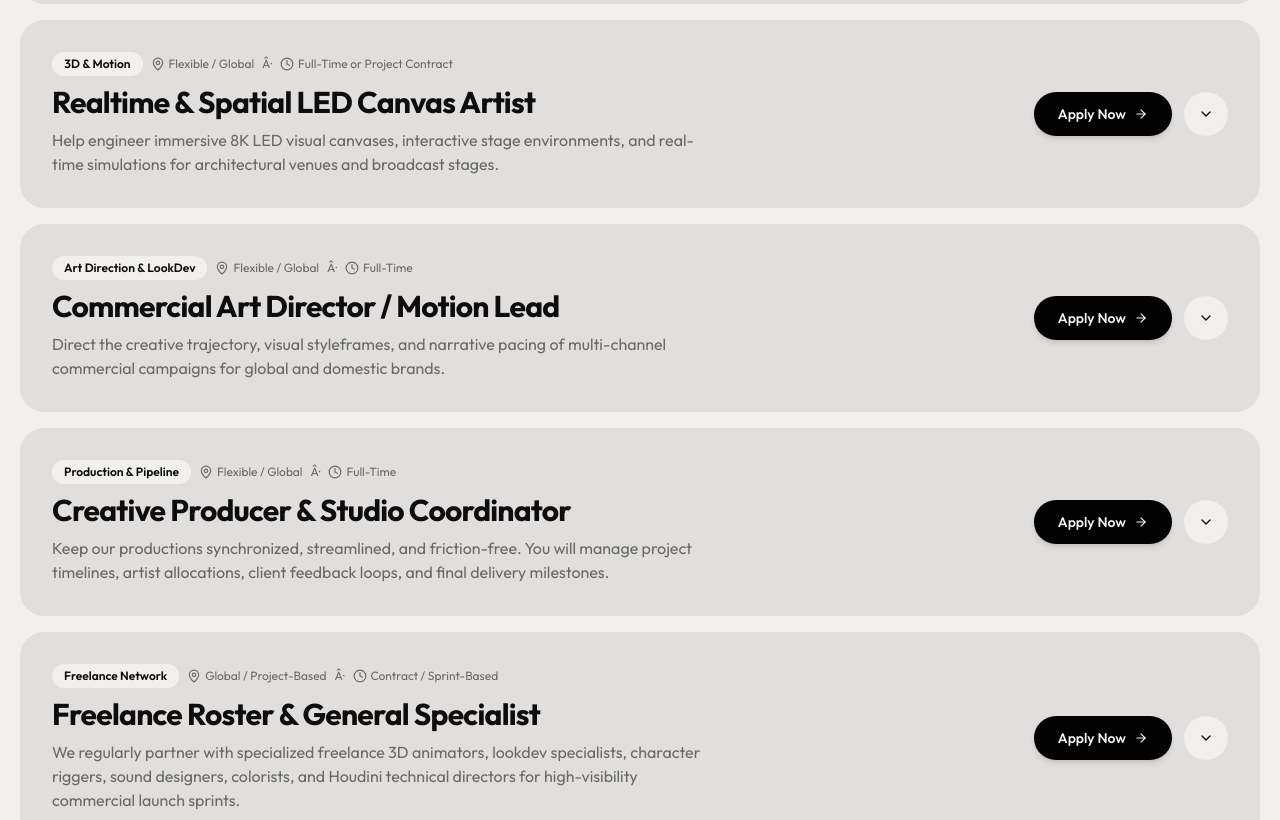
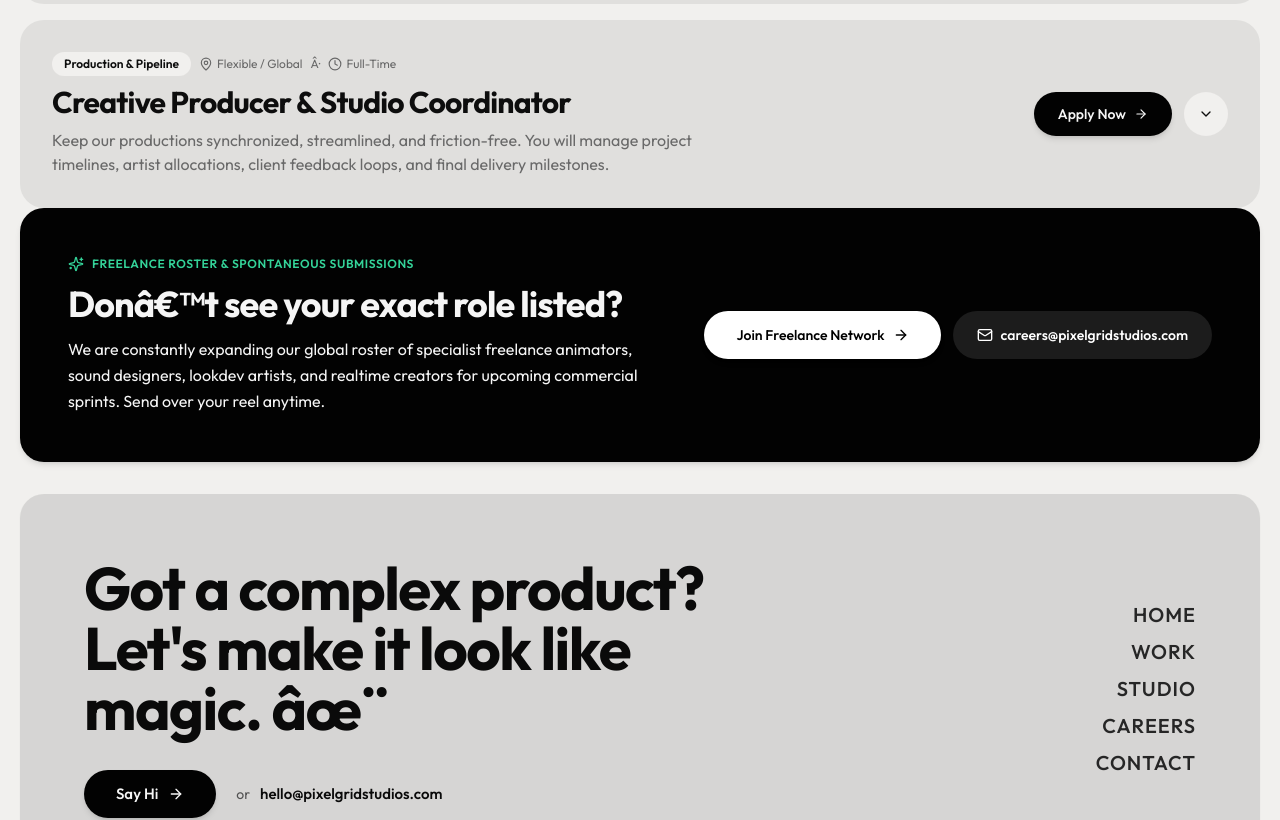
Before and after one commit to pixelgridstudios/PGS-Website-v1, a React (Vite) app: page /careers in a window 1280 px wide. Shown: the part 740-1560 px from the top of the page. Built offline with nearby package versions, Linux system fonts and the light colour scheme.

Commit message:
Remove FX Specialist, Unreal Engine Artist, and Freelance Network job listings

```diff
--- a/src/data/careers.ts
+++ b/src/data/careers.ts
@@ -42,61 +42,7 @@ export const openPositions: JobPosition[] = [
       "Direct creative ownership and full public credit on every campaign.",
     ],
   },
-  {
-    id: "procedural-houdini-fx-artist",
-    title: "Procedural & Houdini FX Specialist",
-    department: "FX & Simulation",
-    location: "Flexible / Global",
-    type: "Contract or Full-Time",
-    experience: "3+ Years in FX/Simulation",
-    overview:
-      "Join our technical visual team to create complex particle systems, organic and abstract dynamics, soft-body physics, and procedural environments for flagship tech campaigns.",
-    responsibilities: [
-      "Architect custom Houdini SOP/VOP networks for procedural asset generation and deformation.",
-      "Execute high-end particle flows, fluid dynamics, dynamic cloth, and micro-destruction simulations.",
-      "Develop procedural animation rigs and generative mathematical motion systems.",
-      "Bridge simulation caches (Alembic / VDB) seamlessly into our lighting and lookdev pipeline.",
-    ],
-    requirements: [
-      "Demonstrated mastery of Houdini dynamics (Vellum, Pyro, FLIP, POPs) and procedural nodal workflows.",
-      "Solid understanding of VEX coding, math for 3D graphics, and vector mathematics.",
-      "Reel showcasing innovative procedural effects, organic simulations, and abstract visual storytelling.",
-      "Ability to optimize high-density simulation data for reliable render farm dispatch.",
-    ],
-    tools: ["Houdini", "VEX", "Solaris / Karma", "Simulation FX", "Alembic / VDB"],
-    whatWeOffer: [
-      "Full license coverage and high-core compute node access.",
-      "Freedom to architect generative toolkits used across commercial projects.",
-      "Flexible asynchronous working hours across timezones.",
-    ],
-  },
-  {
-    id: "realtime-spatial-unreal-artist",
-    title: "Realtime & Spatial LED Canvas Artist",
-    department: "3D & Motion",
-    location: "Flexible / Global",
-    type: "Full-Time or Project Contract",
-    experience: "2+ Years in Unreal Engine",
-    overview:
-      "Help engineer immersive 8K LED visual canvases, interactive stage environments, and real-time simulations for architectural venues and broadcast stages.",
-    responsibilities: [
-      "Author real-time scenes and cinematic environments in Unreal Engine 5 utilizing Nanite and Lumen.",
-      "Design ultra-wide, non-standard resolution spatial canvas visualizers (up to 8K resolution).",
-      "Develop dynamic Niagara particle systems and Blueprint interactive triggers for live events.",
-      "Collaborate with display engineers to ensure color calibration and framerate consistency on media servers.",
-    ],
-    requirements: [
-      "Proficiency in Unreal Engine 5 lighting, scene optimization, Sequencer, and Niagara systems.",
-      "Experience formatting content for large-scale LED walls, architectural projection, or live stage visuals.",
-      "Understanding of real-time render pipelines, performance profiling, and GPU hardware optimization.",
-    ],
-    tools: ["Unreal Engine 5", "Niagara", "Realtime Lighting", "Spatial Canvas", "Color Grading"],
-    whatWeOffer: [
-      "Direct involvement in architectural LED canvas spectacles and experiential staging.",
-      "Opportunity to shape our real-time interactive spatial division.",
-      "Access to cutting-edge real-time render compute nodes.",
-    ],
-  },
+
   {
     id: "commercial-art-director",
     title: "Commercial Art Director / Motion Lead",
@@ -151,30 +97,5 @@ export const openPositions: JobPosition[] = [
       "Comprehensive health and wellness coverage.",
     ],
   },
-  {
-    id: "freelance-roster-specialist",
-    title: "Freelance Roster & General Specialist",
-    department: "Freelance Network",
-    location: "Global / Project-Based",
-    type: "Contract / Sprint-Based",
-    experience: "All Experience Levels Welcome",
-    overview:
-      "We regularly partner with specialized freelance 3D animators, lookdev specialists, character riggers, sound designers, colorists, and Houdini technical directors for high-visibility commercial launch sprints.",
-    responsibilities: [
-      "Collaborate on sprint-based commercial productions with well-defined scopes and milestones.",
-      "Deliver production-ready scene files, simulation caches, or lookdev styleframes adhering to ACEScg color workflows.",
-      "Maintain active communication on studio channels during project sprint cycles.",
-    ],
-    requirements: [
-      "Standout portfolio or showreel showcasing mastery in your core discipline.",
-      "Disciplined timeline management and clear communication.",
-      "High standard of aesthetic craft and attention to nuance.",
-    ],
-    tools: ["3D Animation", "LookDev", "FX Simulation", "Realtime", "Compositing", "Sound Design"],
-    whatWeOffer: [
-      "Competitive day and project rates paid promptly upon milestone approval.",
-      "Access to studio render farm clusters for heavy project delivery passes.",
-      "Full public credit and portfolio permissions for completed commercial work.",
-    ],
-  },
+
 ];
```
